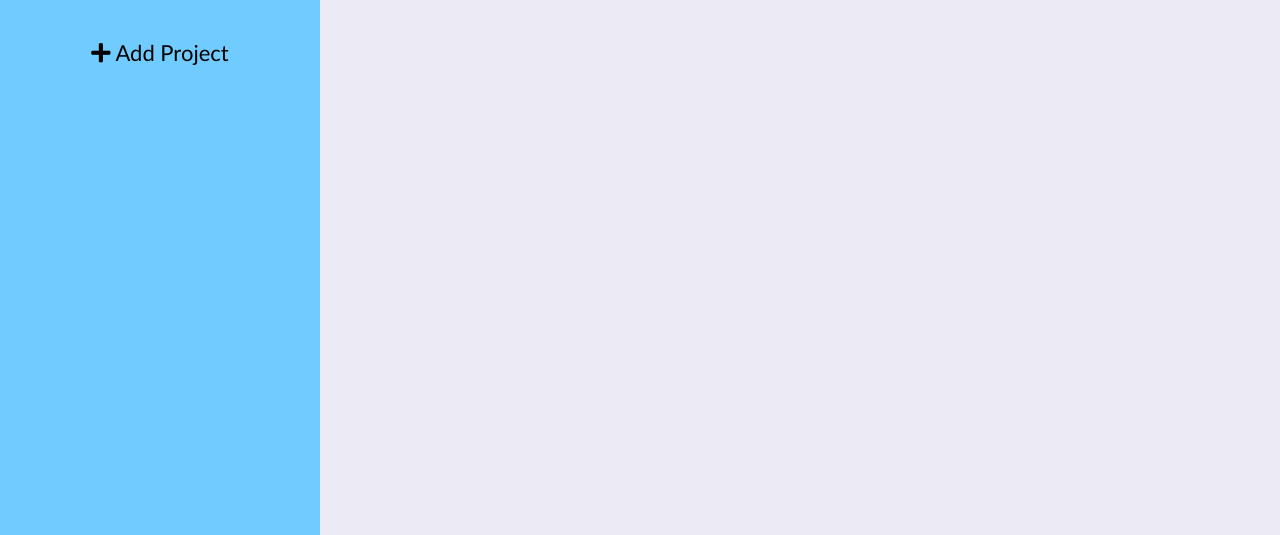
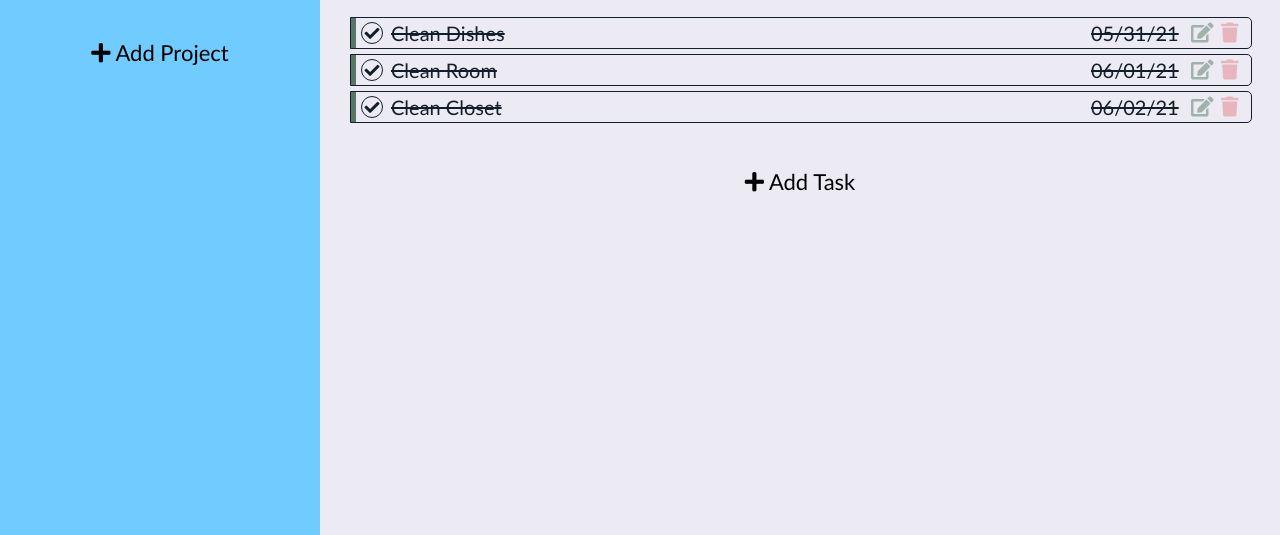
Before and after one commit to jacobcohn/todo-list, a plain HTML site: page index.html in a window 1280 px wide. Shown: the part 213-748 px from the top of the page. Drawn offline with Linux system fonts and the light colour scheme.

Commit message:
allTasksContainer w/ tasks and addTaskBtn HTML and CSS

```diff
--- a/index.html
+++ b/index.html
@@ -36,7 +36,47 @@
             </div>
         </div>
         <div id='taskSection'>
-            <h2 id='taskTitle'>Home</h2>
+            <div id='taskTitleDiv'>
+                <h2 id='taskTitle'>Home</h2>
+            </div>
+            <div id='allTasksContainer'>
+                <div class='taskDiv'>
+                    <div class='taskPriority'></div>
+                    <div class='taskStatus'>
+                        <i class="fas fa-check taskStatusIcon"></i>
+                    </div>
+                    <div class='taskName'>Clean Dishes</div>
+                    <div class='taskDueDate'>05/31/21</div>
+                    <i class="fas fa-edit taskEditIcon"></i>
+                    <i class="fas fa-trash taskDeleteIcon"></i>
+                </div>
+                <div class='taskDiv'>
+                    <div class='taskPriority'></div>
+                    <div class='taskStatus'>
+                        <i class="fas fa-check taskStatusIcon"></i>
+                    </div>
+                    <div class='taskName'>Clean Room</div>
+                    <div class='taskDueDate'>06/01/21</div>
+                    <i class="fas fa-edit taskEditIcon"></i>
+                    <i class="fas fa-trash taskDeleteIcon"></i>
+                </div>
+                <div class='taskDiv'>
+                    <div class='taskPriority'></div>
+                    <div class='taskStatus'>
+                        <i class="fas fa-check taskStatusIcon"></i>
+                    </div>
+                    <div class='taskName'>Clean Closet</div>
+                    <div class='taskDueDate'>06/02/21</div>
+                    <i class="fas fa-edit taskEditIcon"></i>
+                    <i class="fas fa-trash taskDeleteIcon"></i>
+                </div>
+            </div>
+            <div id='addTaskBtnDiv'>
+                <button id='addTaskBtn' class='displayDefault'>
+                    <i class="fas fa-plus"></i>
+                    Add Task
+                </button>
+            </div>
         </div>
         <div id='footerSection'>
             <a href='https://github.com/jcohn16/todo-list'>
--- a/style.css
+++ b/style.css
@@ -199,6 +199,83 @@ button {
     margin: 0px 0px 30px 0px;
 }
 
+#addTaskBtn {
+    background: transparent;
+    font-size: 22px;
+    width: 100%;
+    height: 100%;
+    padding: 10px 0px 10px 0px;
+    margin: 30px 0px 10px 0px;
+    border: none;
+    border-radius: 5px;
+}
+
+#addTaskBtn:hover {
+    background: rgba(0, 74, 143, 0.1);
+}
+
+.taskDiv {
+    color: #121F2B;
+    font-size: 20px;
+    width: 100%;
+    height: 30px;
+    margin: 5px 0px 5px 0px;
+    border: 1px solid;
+    border-radius: 0px 5px 5px 0px;
+    display: grid;
+    grid-template-columns: 10px 30px 1fr 100px 30px 30px;
+    align-items: center;
+}
+
+.taskDiv:hover {
+    background: rgba(0, 74, 143, 0.1);
+}
+
+.taskPriority {
+    background: rgba(51, 91, 65, 0.8);
+    height: 100%;
+    width: 5px;
+    justify-self: flex-start;
+}
+
+.taskStatus {
+    height: 20px;
+    width: 20px;
+    border: 1px solid;
+    border-radius: 50px;
+    display: flex;
+    justify-content: center;
+    align-items: center;
+}
+
+.taskStatusIcon {
+    font-size: 15px; /* status: completed */
+}
+
+.taskName {
+    text-decoration: line-through; /* status: completed */
+}
+
+.taskDueDate {
+    text-decoration: line-through; /* status: completed */
+}
+
+.taskEditIcon {
+    color: rgba(51, 91, 65, 0.4);
+}
+
+.taskEditIcon:hover {
+    color: rgba(51, 91, 65, 0.8);
+}
+
+.taskDeleteIcon {
+    color: rgba(227, 100, 113, 0.4);
+}
+
+.taskDeleteIcon:hover {
+    color: rgba(227, 100, 113, 0.9);
+}
+
 /* FOOTER SECTION */
 
 #footerSection {
```
